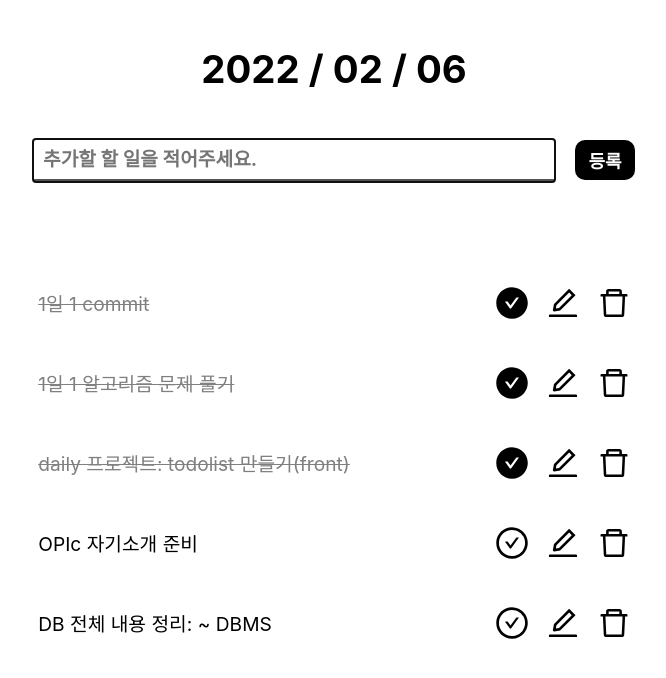
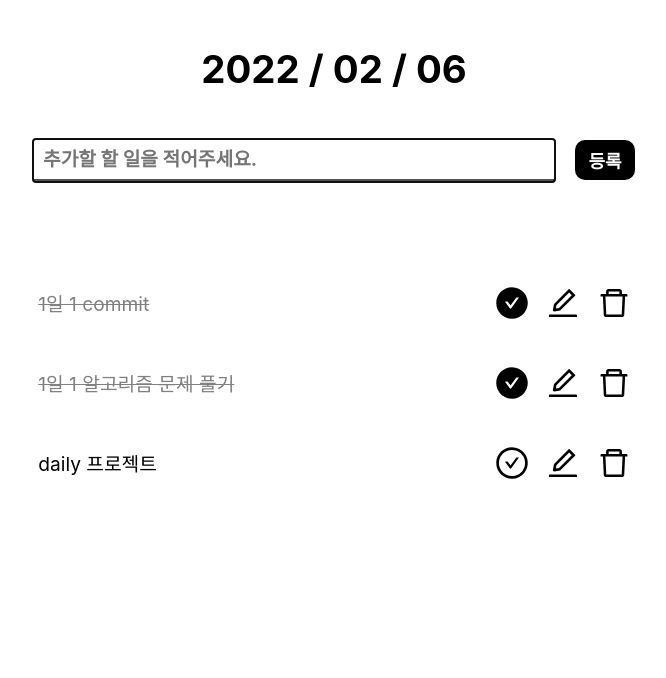
Before and after one commit to firemancha/todo-front, a React (Create React App) app: page /list in a window 1280 px wide. Shown: the top 678 px of the page, without its empty margins (306-972 px from the left). Built offline with nearby package versions, Linux system fonts and the light colour scheme.

Commit message:
상태값 관리

```diff
--- a/src/components/TodoForm/index.js
+++ b/src/components/TodoForm/index.js
@@ -2,11 +2,11 @@ import TodoInput from "../../elements/TodoInput";
 import ConfirmButton from "../../elements/ConfirmButton/index";
 import "./index.css";
 
-const TodoForm = () => {
+const TodoForm = (props) => {
   return (
     <div className="todo-form">
       <TodoInput />
-      <ConfirmButton />
+      <ConfirmButton onSubmit={props.onSubmit} />
     </div>
   );
 };
--- a/src/components/TodoItemList/index.js
+++ b/src/components/TodoItemList/index.js
@@ -1,17 +1,14 @@
 import "./index.css";
 import TodoItem from "../TodoItem/index";
 
-const TodoItemList = () => {
+const TodoItemList = (props) => {
   return (
     <div className="todo-item-list">
-      <TodoItem isDone={true} content={"1일 1 commit"} />
-      <TodoItem isDone={true} content={"1일 1 알고리즘 문제 풀기"} />
-      <TodoItem
-        isDone={true}
-        content={"daily 프로젝트: todolist 만들기(front)"}
-      />
-      <TodoItem isDone={false} content={"OPIc 자기소개 준비"} />
-      <TodoItem isDone={false} content={"DB 전체 내용 정리: ~ DBMS"} />
+      {props.todos.map((item) => {
+        return (
+          <TodoItem key={item.id} isDone={item.isDone} content={item.content} />
+        );
+      })}
     </div>
   );
 };
--- a/src/elements/ConfirmButton/index.js
+++ b/src/elements/ConfirmButton/index.js
@@ -1,9 +1,12 @@
 import "./index.css";
 
-const ConfirmButton = () => {
+const ConfirmButton = (props) => {
   const onClick = () => {
     const input = document.querySelector(".todo-input");
-    console.log(input.value);
+
+    if (!input.value) return;
+
+    props.onSubmit(input.value);
     input.value = "";
   };
 
--- a/src/elements/TodoInput/index.js
+++ b/src/elements/TodoInput/index.js
@@ -5,7 +5,6 @@ const TodoInput = () => {
   const [todo, setTodo] = useState("");
 
   const onChange = (e) => {
-    console.log(e.target.value);
     setTodo(e.target.value);
   };
 
--- a/src/pages/TodoContainer/index.js
+++ b/src/pages/TodoContainer/index.js
@@ -1,14 +1,51 @@
 import "./index.css";
+import { useState, useEffect, useRef } from "react";
 import TodoForm from "../../components/TodoForm";
 import TodoTitle from "../../components/TodoTitle/index";
 import TodoItemList from "../../components/TodoItemList/index";
 
 const TodoContainer = () => {
+  const [todos, setTodos] = useState([]);
+  const idx = useRef(0);
+
+  useEffect(() => {
+    const todo = [
+      {
+        id: idx.current + 1,
+        content: "1일 1 commit",
+        isDone: true,
+      },
+      {
+        id: idx.current + 2,
+        content: "1일 1 알고리즘 문제 풀기",
+        isDone: true,
+      },
+      {
+        id: idx.current + 3,
+        content: "daily 프로젝트",
+        isDone: false,
+      },
+    ];
+
+    setTodos(todo);
+    idx.current = 4;
+  }, []);
+
+  const onSubmit = (text) => {
+    const todo = {
+      id: idx,
+      content: text,
+      isDone: false,
+    };
+    setTodos(todos.concat(todo));
+    idx.current += 1;
+  };
+
   return (
     <div className="todo-container">
       <TodoTitle />
-      <TodoForm />
-      <TodoItemList />
+      <TodoForm onSubmit={onSubmit} />
+      <TodoItemList todos={todos} />
     </div>
   );
 };
```
